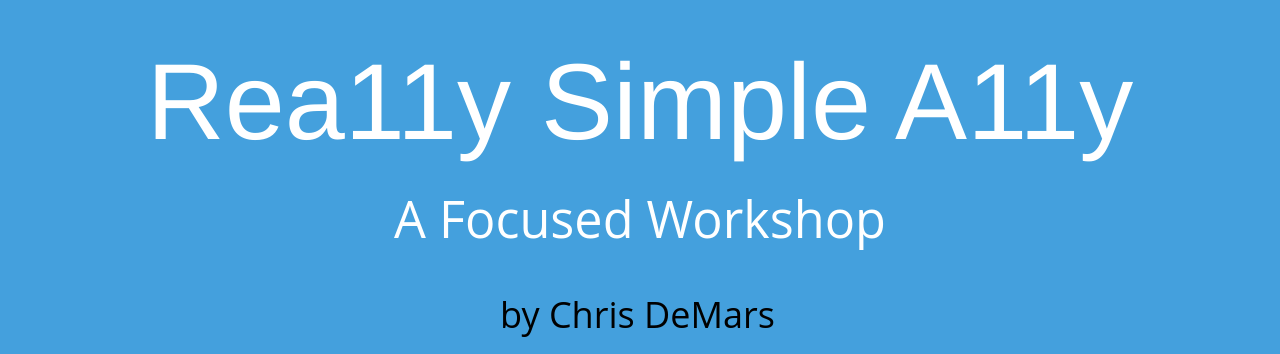
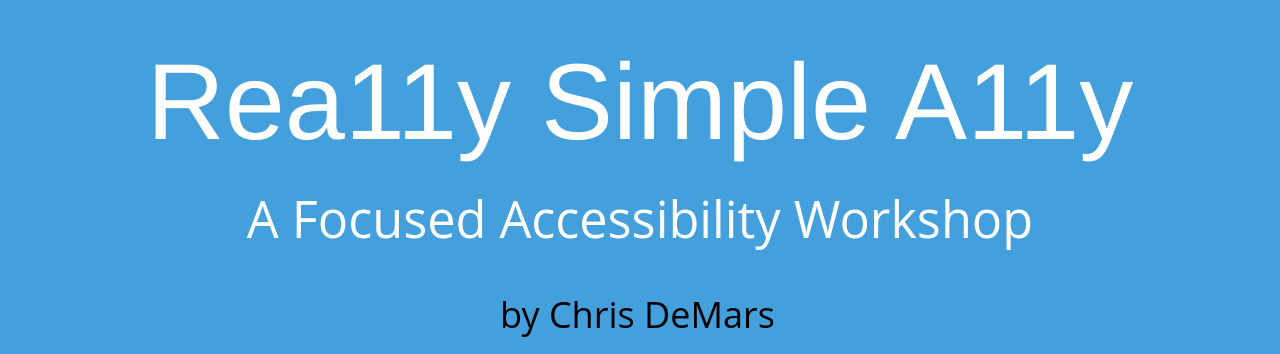
Before and after one commit to chrisdemars/rea11y-simple-a11y-deck, a website: page index.html in a window 1280 px wide. Shown: the part 148-502 px from the top of the page. Drawn offline with Linux system fonts and the light colour scheme; a web font is replaced by a local one.

Commit message:
fixed title

```diff
--- a/index.html
+++ b/index.html
@@ -80,7 +80,7 @@
                             <span style="font-size:1.2em">Rea11y Simple A11y</span>
                         </h1>
                         <p>
-                            <span style="font-size:1.4em">A Focused Workshop</span>
+                            <span style="font-size:1.4em">A Focused Accessibility Workshop</span>
 												</p>
                     </div>
                 </div>
```
